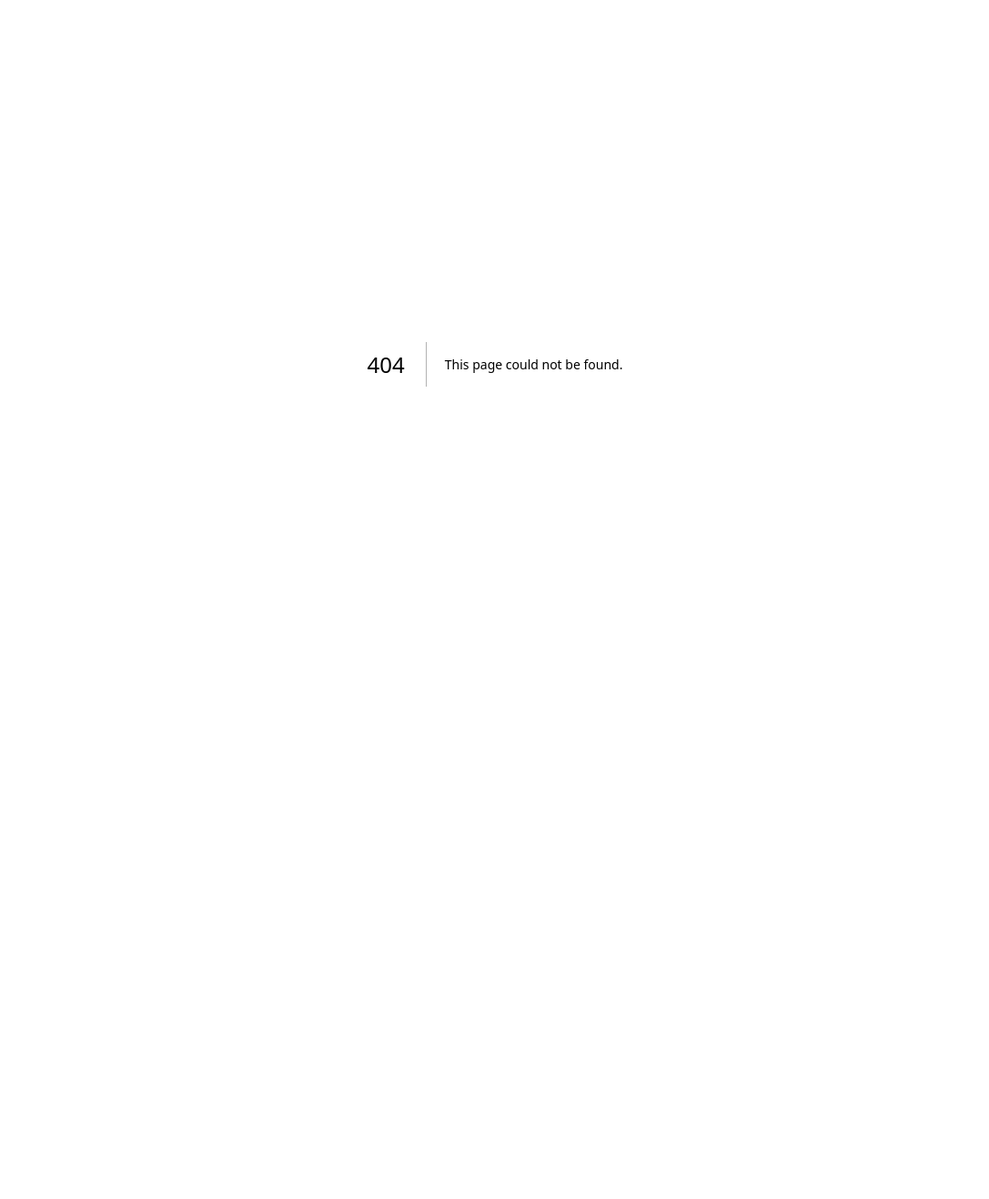
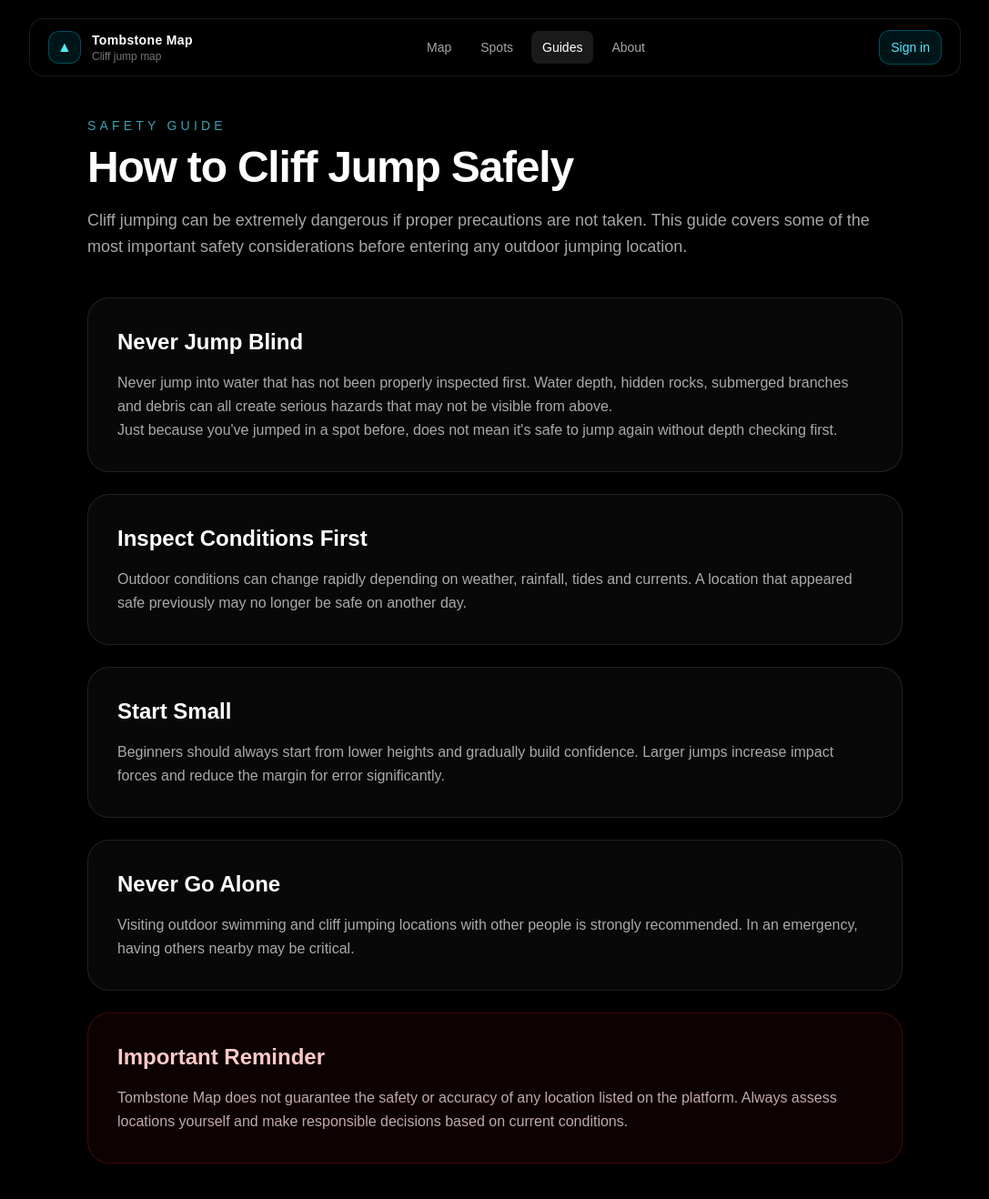
Before and after one commit to dyls-03/tombstonemap-v2, a Next.js app: page /guides/cliff-jumping-safety in a window 1280 px wide. Before the commit this address had no page. Shown: the top 1318 px of the page at 91% size, without its empty margins (96-1183 px from the left). Before the commit the page ends 800 px from the top, so only its background shows below. Built offline with nearby package versions, Linux system fonts and the light colour scheme.

Commit message:
#68: Added jump safely guide

```diff
--- /dev/null
+++ b/app/guides/cliff-jumping-safety/page.tsx
@@ -0,0 +1,100 @@
+import FloatingNavbar from "@/components/layout/FloatingNavBar";
+
+export const metadata = {
+    title: "How to Cliff Jump Safely | Tombstone Map",
+    description:
+      "A beginner-friendly guide to cliff jumping safety, water inspection and responsible outdoor decision making.",
+  };
+
+  export default function CliffJumpingSafetyPage() {
+    return (
+      <main className="min-h-screen bg-black px-6 py-32 text-white">
+        <FloatingNavbar/>
+        <div className="mx-auto max-w-4xl">
+
+          <div className="mb-10">
+            <p className="mb-3 text-sm uppercase tracking-[0.3em] text-cyan-300/70">
+              Safety Guide
+            </p>
+
+            <h1 className="text-5xl font-bold tracking-tight">
+              How to Cliff Jump Safely
+            </h1>
+
+            <p className="mt-5 text-lg leading-relaxed text-white/65">
+              Cliff jumping can be extremely dangerous if proper precautions are
+              not taken. This guide covers some of the most important safety
+              considerations before entering any outdoor jumping location.
+            </p>
+          </div>
+
+          <div className="space-y-6">
+
+            <section className="rounded-3xl border border-white/10 bg-white/[0.03] p-8 backdrop-blur-xl">
+              <h2 className="mb-4 text-2xl font-semibold">
+                Never Jump Blind
+              </h2>
+
+              <p className="leading-relaxed text-white/65">
+                Never jump into water that has not been properly inspected first.
+                Water depth, hidden rocks, submerged branches and debris can all
+                create serious hazards that may not be visible from above.
+              </p>
+              <p className="leading-relaxed text-white/65">
+                Just because you&apos;ve jumped in a spot before, does not mean it&apos;s
+                safe to jump again without depth checking first.
+              </p>
+            </section>
+
+            <section className="rounded-3xl border border-white/10 bg-white/[0.03] p-8 backdrop-blur-xl">
+              <h2 className="mb-4 text-2xl font-semibold">
+                Inspect Conditions First
+              </h2>
+
+              <p className="leading-relaxed text-white/65">
+                Outdoor conditions can change rapidly depending on weather,
+                rainfall, tides and currents. A location that appeared safe
+                previously may no longer be safe on another day.
+              </p>
+            </section>
+
+            <section className="rounded-3xl border border-white/10 bg-white/[0.03] p-8 backdrop-blur-xl">
+              <h2 className="mb-4 text-2xl font-semibold">
+                Start Small
+              </h2>
+
+              <p className="leading-relaxed text-white/65">
+                Beginners should always start from lower heights and gradually
+                build confidence. Larger jumps increase impact forces and reduce
+                the margin for error significantly.
+              </p>
+            </section>
+
+            <section className="rounded-3xl border border-white/10 bg-white/[0.03] p-8 backdrop-blur-xl">
+              <h2 className="mb-4 text-2xl font-semibold">
+                Never Go Alone
+              </h2>
+
+              <p className="leading-relaxed text-white/65">
+                Visiting outdoor swimming and cliff jumping locations with other
+                people is strongly recommended. In an emergency, having others
+                nearby may be critical.
+              </p>
+            </section>
+
+            <section className="rounded-3xl border border-red-500/20 bg-red-500/5 p-8 backdrop-blur-xl">
+              <h2 className="mb-4 text-2xl font-semibold text-red-200">
+                Important Reminder
+              </h2>
+
+              <p className="leading-relaxed text-red-100/75">
+                Tombstone Map does not guarantee the safety or accuracy of any
+                location listed on the platform. Always assess locations yourself
+                and make responsible decisions based on current conditions.
+              </p>
+            </section>
+          </div>
+        </div>
+      </main>
+    );
+  }
```
